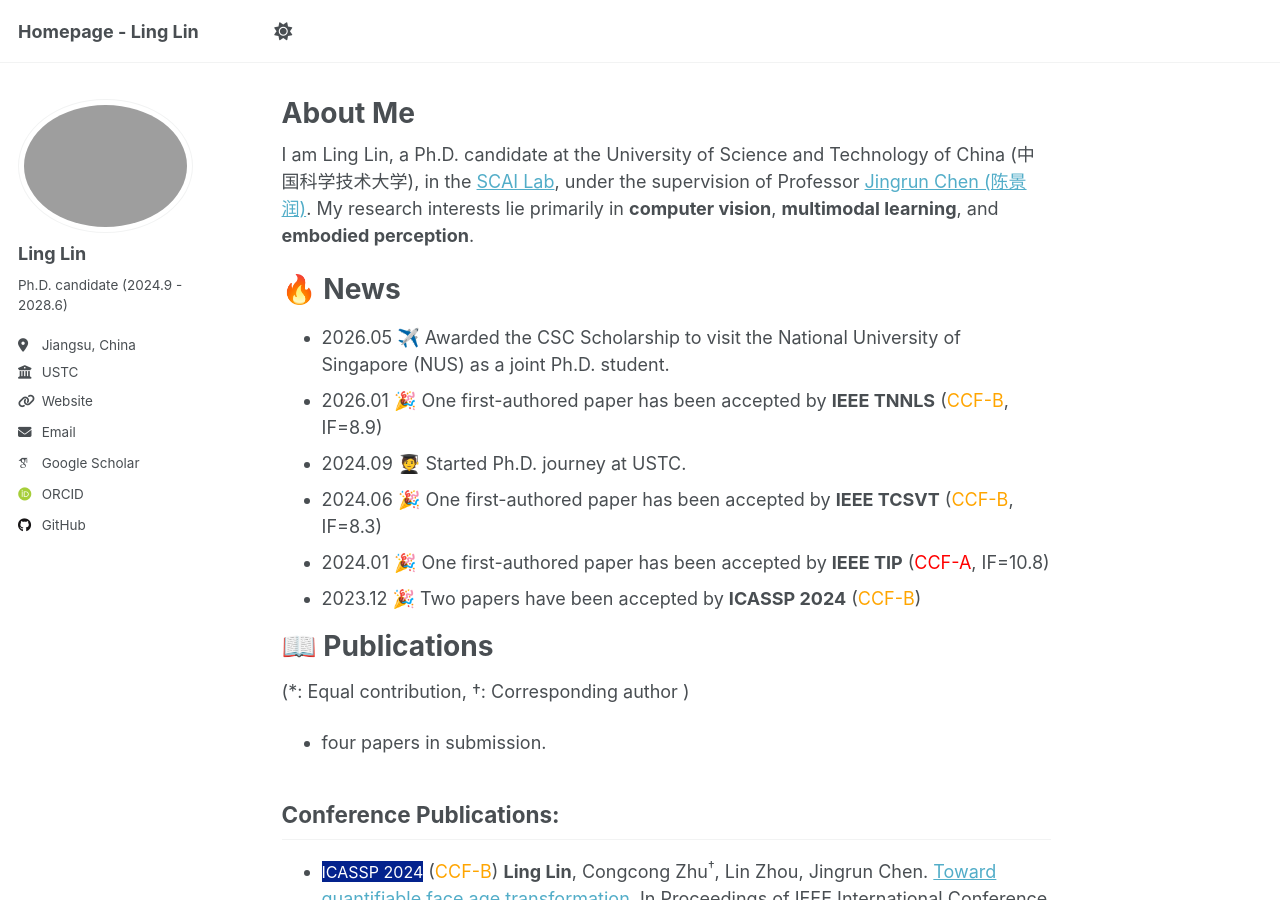
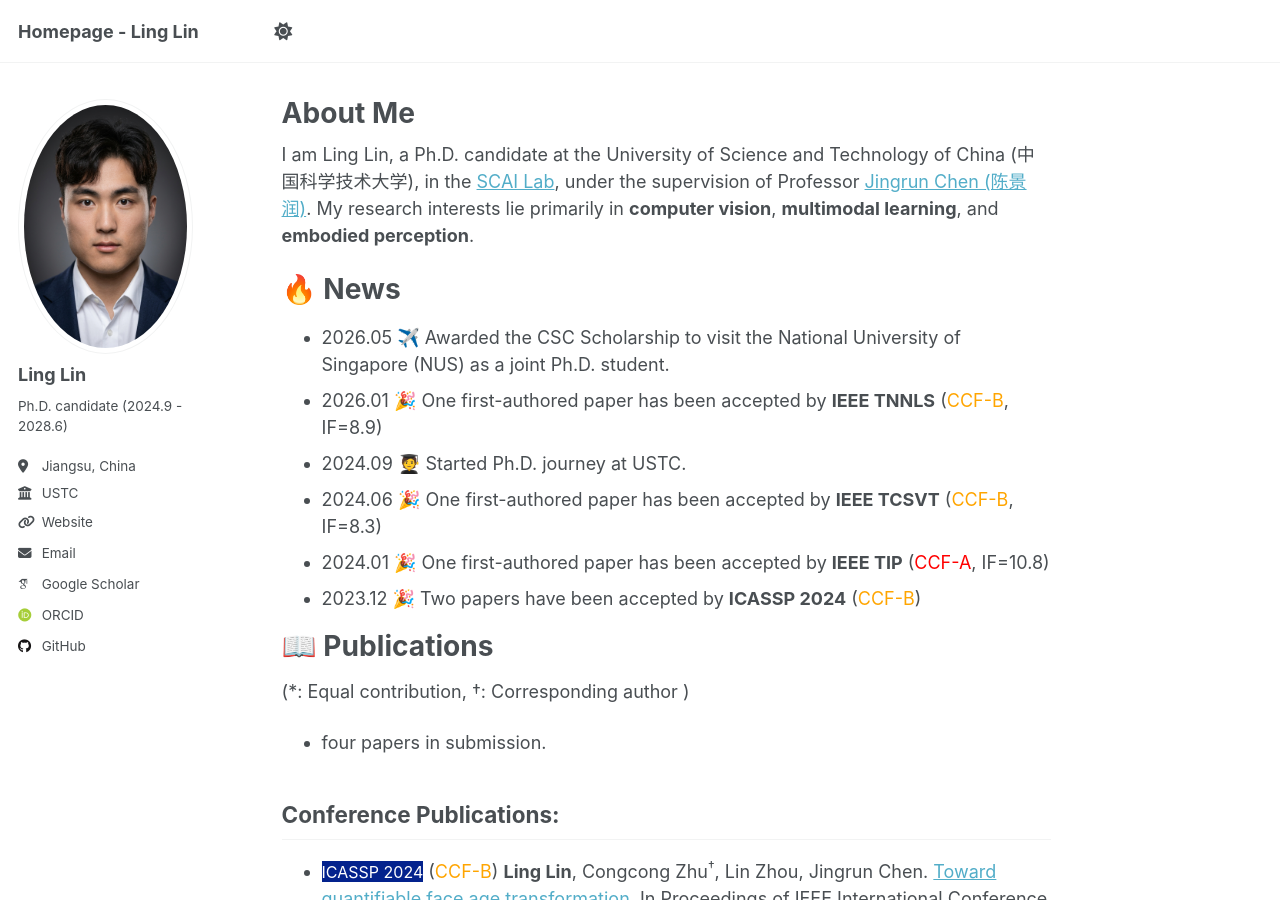
Before and after one commit to LingLin-ll/LingLin-ll.github.io, a Jekyll site: the page built from _pages/about.md, in a window 1280 px wide and 900 px high. Built offline with Jekyll 4.4.1, drawn with Linux system fonts in a browser that asks for light colours; some web fonts are replaced.

Commit message:
Update author avatar filename in config

```diff
--- a/_config.yml
+++ b/_config.yml
@@ -22,7 +22,7 @@ repository               : "academicpages/academicpages.github.io"
 #               Additional customization can be done by editing /_includes/author-profile.html
 author:
   # Biographic information
-  avatar           : "LingLin.jpeg"
+  avatar           : "Lin_Ling.jpeg"
   name             : "Ling Lin"
   pronouns         : # example: "she/her"
   bio              : "Ph.D. candidate (2024.9 - 2028.6)"
```
